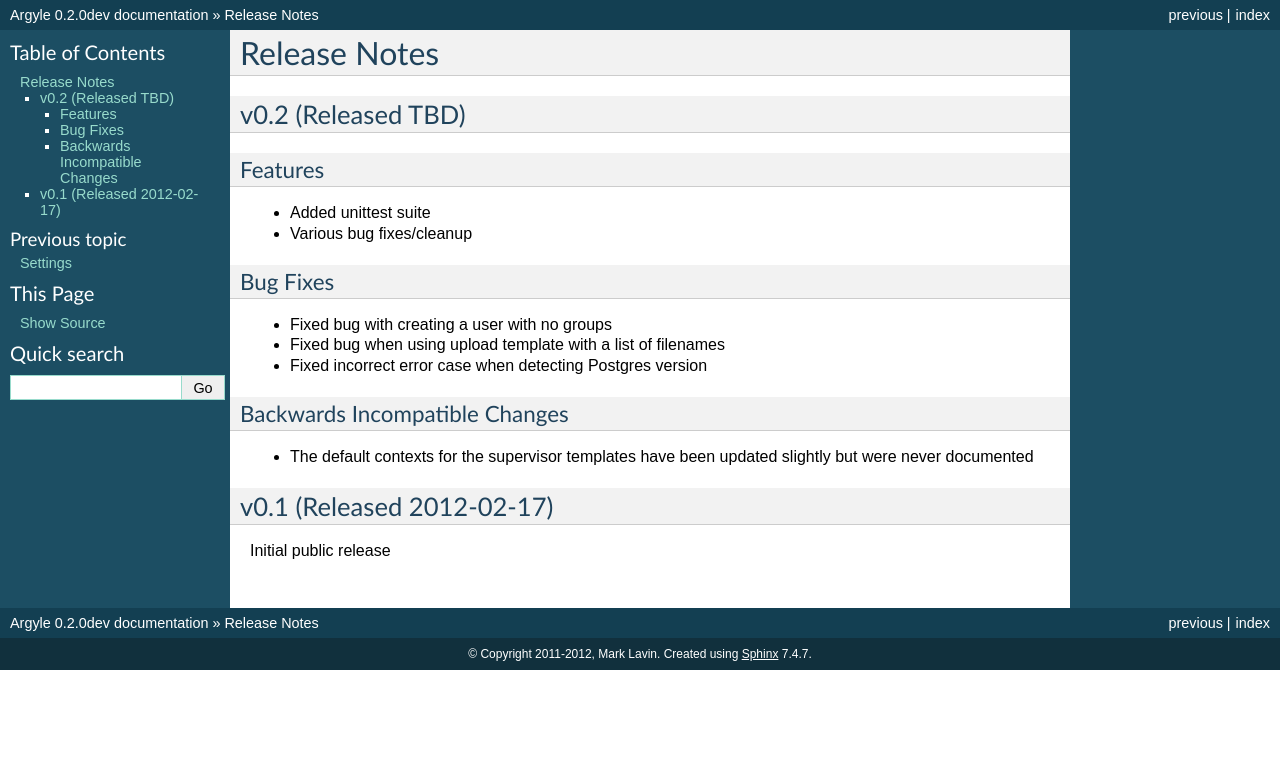
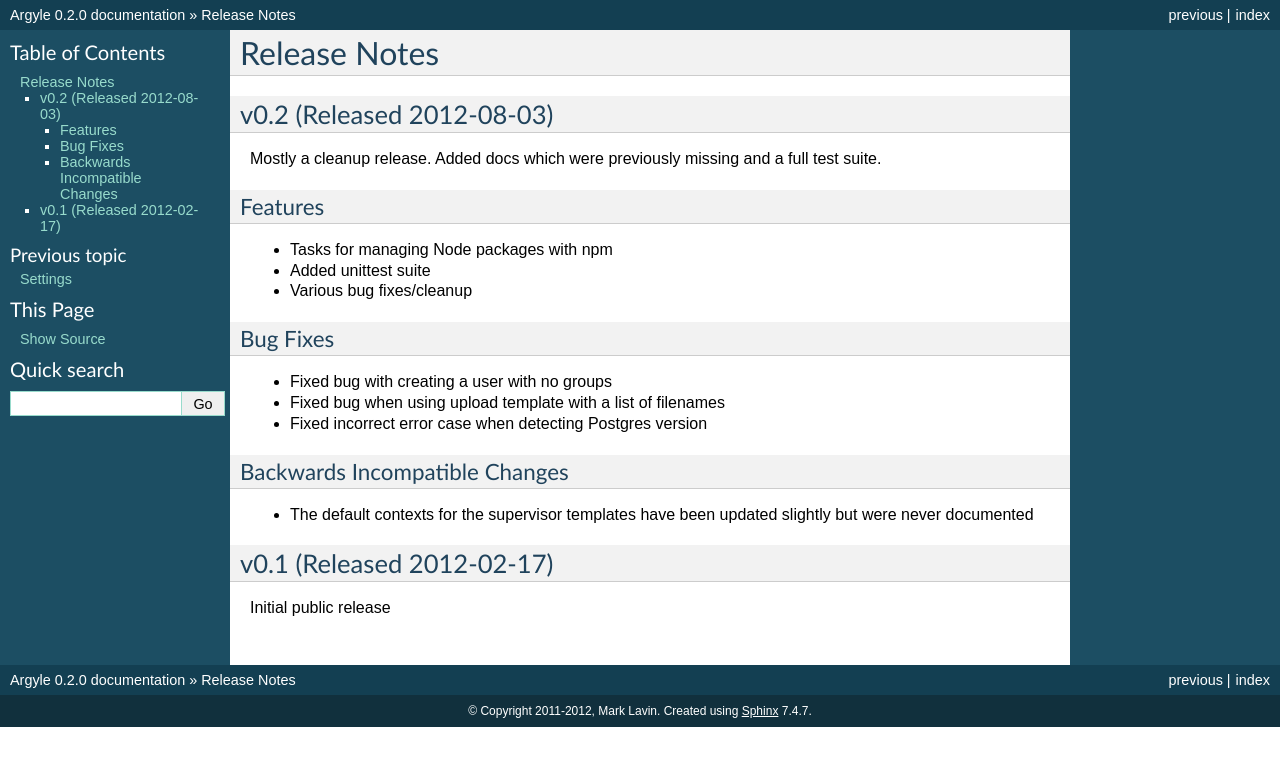
Before and after one commit to mlavin/argyle, a Sphinx documentation site: the page built from docs/changelog.rst, in a window 1280 px wide. Shown: the top 766 px of the page. Built offline with Sphinx 7.4.7, drawn with Linux system fonts in a browser that asks for light colours.

Commit message:
Version bump and setting release date.

```diff
--- a/argyle/__init__.py
+++ b/argyle/__init__.py
@@ -1,3 +1,3 @@
 "Argyle is a collection of Fabric utilities for Django deployment."
 
-__version__ = '0.2.0dev'
+__version__ = '0.2.0'
--- a/docs/changelog.rst
+++ b/docs/changelog.rst
@@ -1,12 +1,16 @@
 Release Notes
 ==================
 
-v0.2 (Released TBD)
+v0.2 (Released 2012-08-03)
 --------------------------------------
+
+Mostly a cleanup release. Added docs which were previously missing and a full
+test suite.
 
 Features
 _________________
 
+- Tasks for managing Node packages with npm
 - Added unittest suite
 - Various bug fixes/cleanup
 
--- a/docs/conf.py
+++ b/docs/conf.py
@@ -50,7 +50,7 @@ copyright = u'2011-2012, Mark Lavin'
 # The short X.Y version.
 version = '0.2'
 # The full version, including alpha/beta/rc tags.
-release = '0.2.0dev'
+release = '0.2.0'
 
 # The language for content autogenerated by Sphinx. Refer to documentation
 # for a list of supported languages.
```
